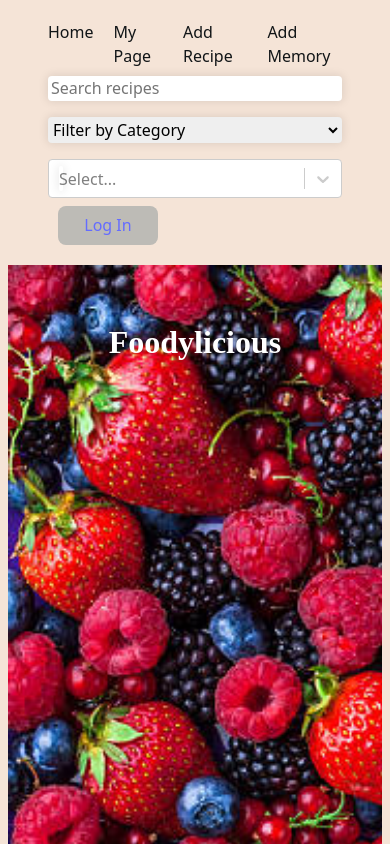
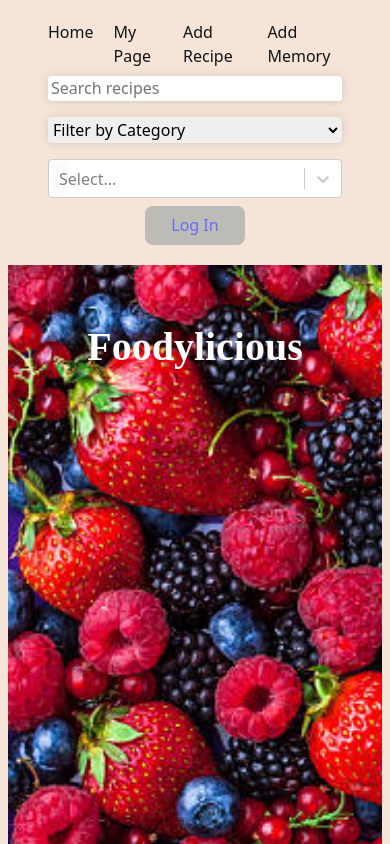
Before and after one commit to NancyBankson/Capstone_Project_Recipe_App_Front_End, a React (Vite) app: page / in a window 390 px wide. Shown: the top 844 px of the page. Built offline with nearby package versions, Linux system fonts and the light colour scheme; a web font is replaced by a local one.

Commit message:
Updates for mobile CSS

```diff
--- a/src/App.css
+++ b/src/App.css
@@ -256,7 +256,17 @@ dialog button {
   }
 
   #page-title {
-  font-size: 2rem;
+  font-size: 2.5rem;
+}
+
+#log-area {
+  display: flex;
+  flex-direction: column;
+}
+
+h1 {
+  font-size: 2.5em;
+  line-height: 1.1;
 }
 
 }
```
